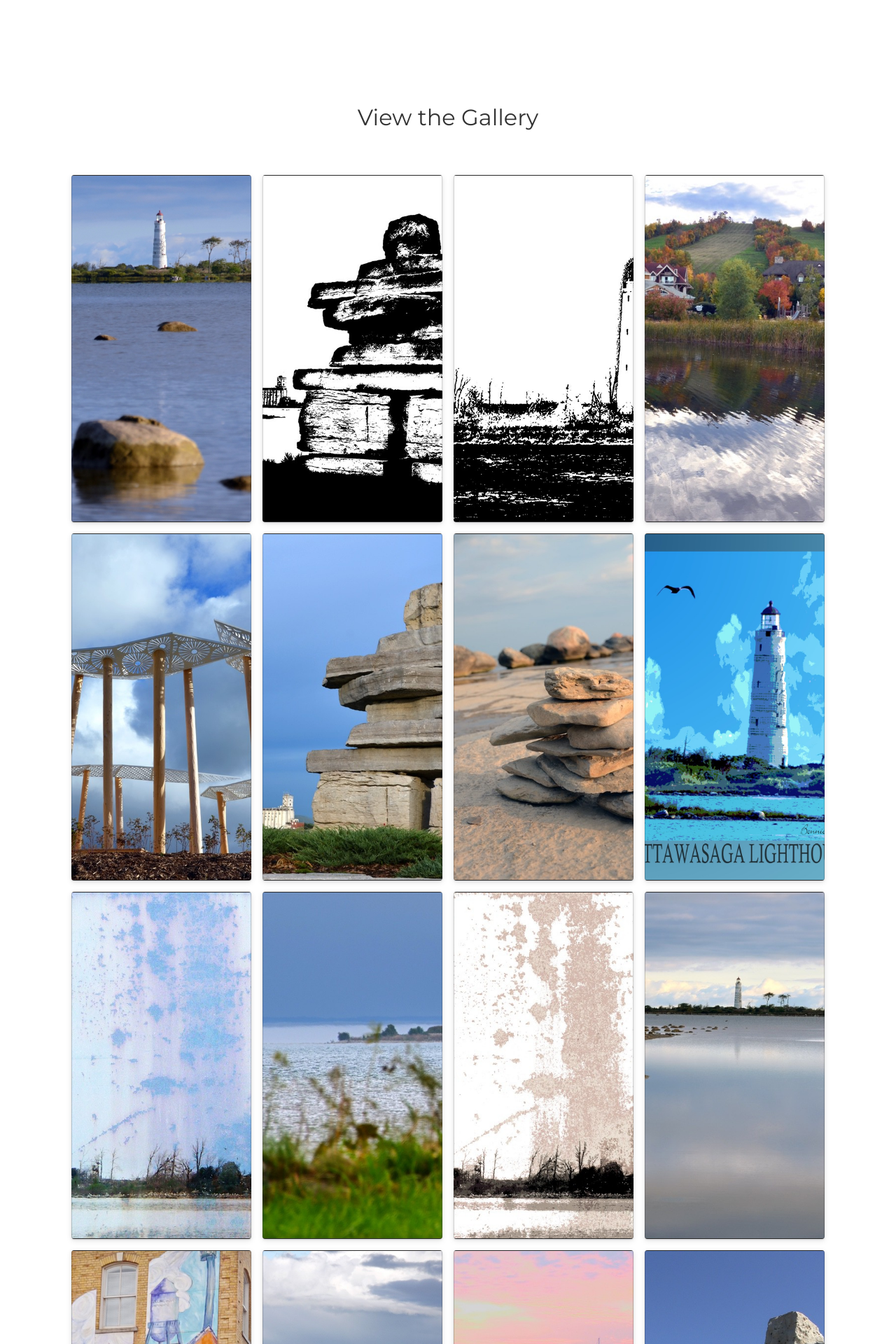
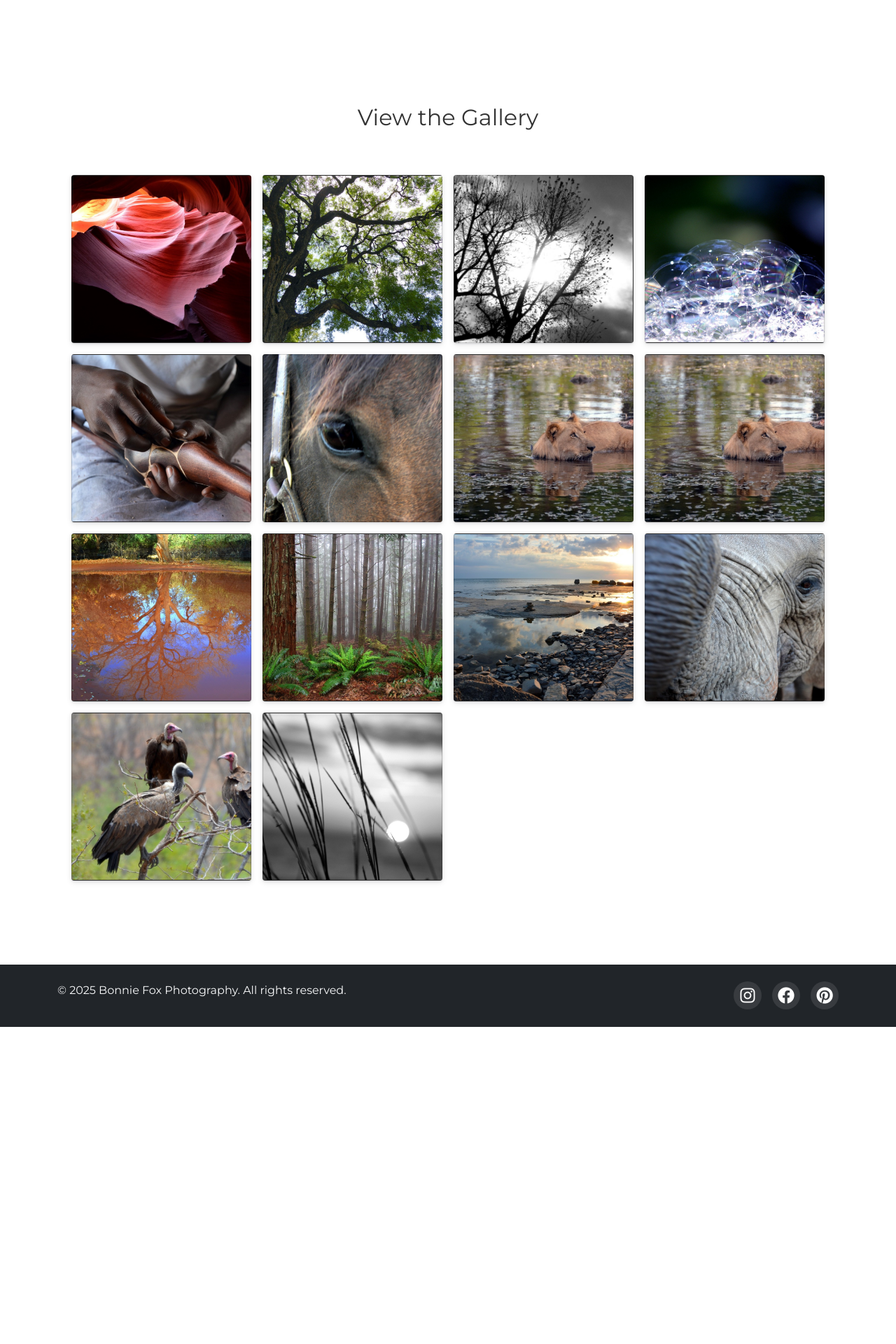
Before and after one commit to JakeDFox/photography-site, a Jekyll site: the page built from index.html, in a window 1280 px wide. Shown: the part 4127-6047 px from the top of the page at 70% size. Built offline with Jekyll 4.4.1, drawn with Linux system fonts in a browser that asks for light colours; after the commit the page ends 5594 px from its top, so only the background shows below that.

Commit message:
mosaic gallery folder and logic

```diff
--- a/index.html
+++ b/index.html
@@ -72,19 +72,20 @@
                     <a href="{{ '/photography-site/gallery' | relative_url }}">
                         <div class="image-mosaic">
                             {% for file in site.static_files %}
-                            {% if file.path contains '/assets/images/georgian-bay-journey/' %}
+                            {% if file.path contains '/assets/images/mosaic-gallery/' %}
                             {% assign cardSize = '' %}
                             {% case forloop.index %}
-                            {% when forloop.index == 1 %}
+                            {% when 1 %}
                             {% assign cardSize = 'card-tall card-wide' %}
-                            {% when forloop.index == 2 %}
+                            {% when 2 %}
                             {% assign cardSize = 'card-tall' %}
-                            {% when forloop.index == 7 %}
+                            {% when 7 %}
                             {% assign cardSize = 'card-wide' %}
-                            {% when forloop.index == 14 %}
+                            {% when 14 %}
                             {% assign cardSize = 'card-tall card-wide' %}
-                            {% when forloop.index == 17 %}
+                            {% when 17 %}
                             {% assign cardSize = 'card-tall' %}
+                            {% else %}
                             {% endcase %}
                             <div
                             class="card {{ cardSize }}"
```
Also changed, not shown: assets/images/mosaic-gallery/Antelope Canyon 1.jpg (added), assets/images/mosaic-gallery/Arbour Umbrella.jpg (added), assets/images/mosaic-gallery/Branches.jpg (added), assets/images/mosaic-gallery/Bubbles.jpg (added), assets/images/mosaic-gallery/Carver.jpg (added), assets/images/mosaic-gallery/Equine Eye.jpg (added), assets/images/mosaic-gallery/Lion Spa copy.jpg (added), assets/images/mosaic-gallery/Lion Spa.jpg (added), assets/images/mosaic-gallery/Mirrored Branches.jpg (added), assets/images/mosaic-gallery/Oregon.jpg (added), assets/images/mosaic-gallery/Sunrise on Stone.jpg (added), assets/images/mosaic-gallery/Trunk.jpg (added), assets/images/mosaic-gallery/Vultures.jpg (added), assets/images/mosaic-gallery/Wasaga Sunset in Black and White.jpg (added).
